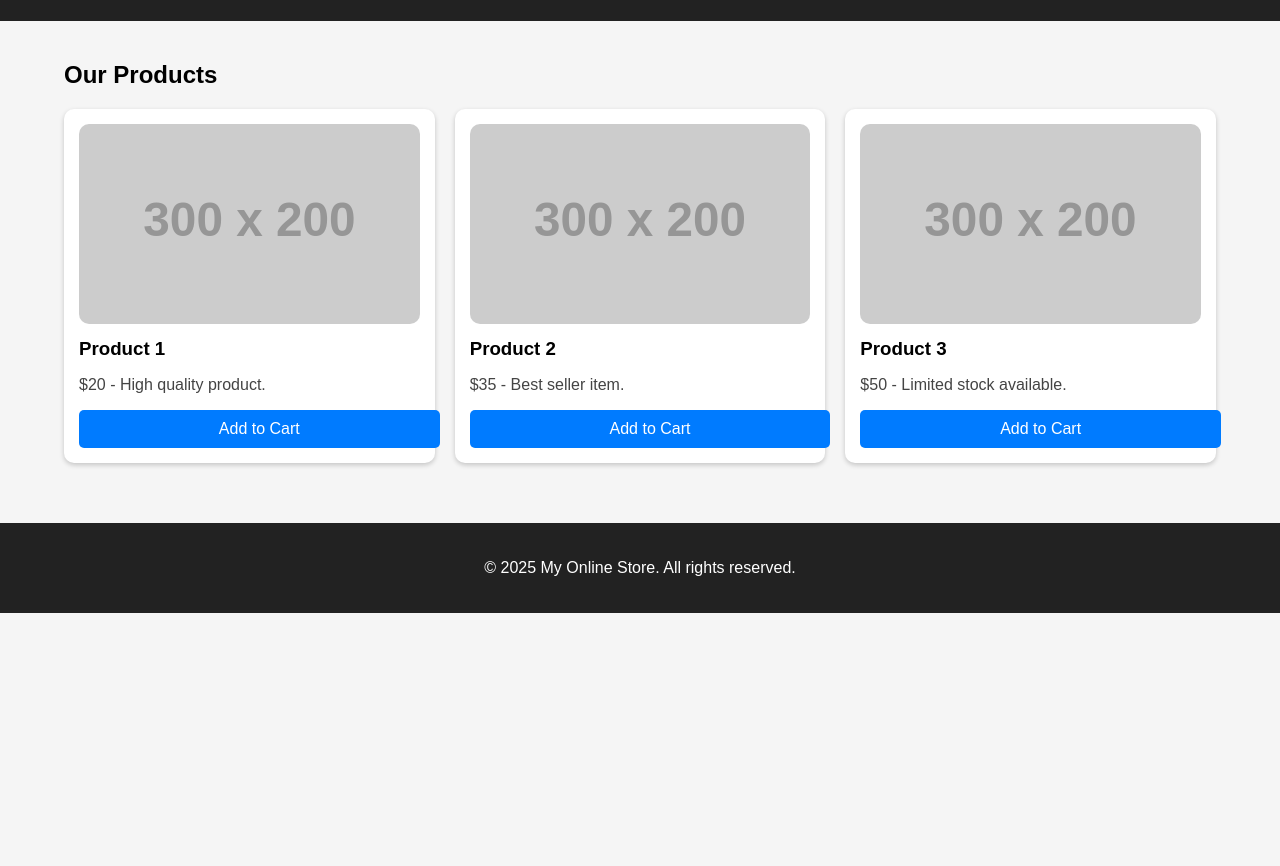
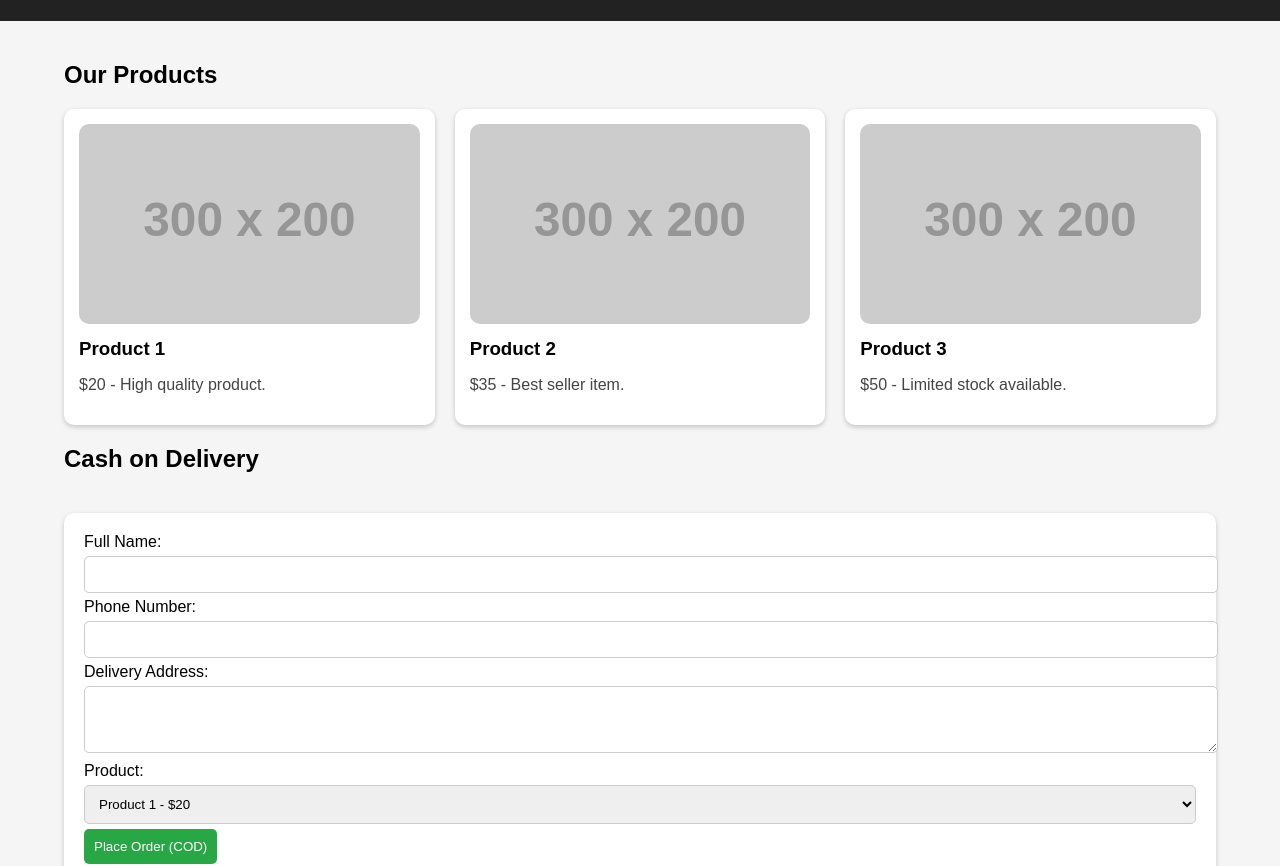
Before and after one commit to fahadLTB/onlineStore, a plain HTML site: page index.html in a window 1280 px wide. Shown: the part 99-965 px from the top of the page. Before the commit the page ends 800 px from the top, so only its background shows below. Drawn offline with Linux system fonts and the light colour scheme; placeholder pictures from the web are drawn by us; a script that the page names is missing.

Commit message:
Update store title and integrate PayPal buttons

```diff
--- a/index.html
+++ b/index.html
@@ -1,9 +1,9 @@
 <!DOCTYPE html>
 <html lang="en">
 <head>
-    <meta charset="UTF-8" />
-    <meta name="viewport" content="width=device-width, initial-scale=1.0" />
-    <title>Simple Online Store</title>
+    <meta charset="UTF-8">
+    <meta name="viewport" content="width=device-width, initial-scale=1.0">
+    <title>My Online Store</title>
     <style>
         body { font-family: Arial, sans-serif; margin: 0; padding: 0; background: #f5f5f5; }
         header { background: #222; color: #fff; padding: 20px; text-align: center; }
@@ -16,7 +16,12 @@
         .btn { display: block; width: 100%; padding: 10px; margin-top: 10px; background: #007bff; color: #fff; text-align: center; border-radius: 5px; text-decoration: none; }
         .btn:hover { background: #0056b3; }
         footer { margin-top: 40px; text-align: center; padding: 20px; background: #222; color:#fff; }
+        form { background: #fff; padding: 20px; border-radius: 10px; margin-top: 40px; box-shadow: 0 2px 5px rgba(0,0,0,0.2); }
+        form input, form textarea, form select { width: 100%; padding: 10px; margin: 5px 0; border-radius: 5px; border: 1px solid #ccc; }
+        form button { background: #28a745; color: #fff; padding: 10px; border: none; border-radius: 5px; cursor: pointer; }
+        form button:hover { background: #218838; }
     </style>
+    <script src="https://www.paypal.com/sdk/js?client-id=YOUR_PAYPAL_CLIENT_ID"></script>
 </head>
 <body>
     <header>
@@ -25,33 +30,60 @@
 
     <div class="container">
         <h2>Our Products</h2>
-
         <div class="products">
             <div class="card">
                 <img src="https://via.placeholder.com/300x200" alt="Product 1">
                 <h3>Product 1</h3>
                 <p>$20 - High quality product.</p>
-                <a href="#" class="btn">Add to Cart</a>
+                <div id="paypal-button-1"></div>
             </div>
-
             <div class="card">
                 <img src="https://via.placeholder.com/300x200" alt="Product 2">
                 <h3>Product 2</h3>
                 <p>$35 - Best seller item.</p>
-                <a href="#" class="btn">Add to Cart</a>
+                <div id="paypal-button-2"></div>
             </div>
-
             <div class="card">
                 <img src="https://via.placeholder.com/300x200" alt="Product 3">
                 <h3>Product 3</h3>
                 <p>$50 - Limited stock available.</p>
-                <a href="#" class="btn">Add to Cart</a>
+                <div id="paypal-button-3"></div>
             </div>
         </div>
+
+        <h2>Cash on Delivery</h2>
+        <form action="mailto:youremail@example.com" method="POST" enctype="text/plain">
+            <label for="name">Full Name:</label>
+            <input type="text" id="name" name="name" required>
+
+            <label for="phone">Phone Number:</label>
+            <input type="text" id="phone" name="phone" required>
+
+            <label for="address">Delivery Address:</label>
+            <textarea id="address" name="address" rows="3" required></textarea>
+
+            <label for="product">Product:</label>
+            <select id="product" name="product" required>
+                <option value="Product 1">Product 1 - $20</option>
+                <option value="Product 2">Product 2 - $35</option>
+                <option value="Product 3">Product 3 - $50</option>
+            </select>
+
+            <button type="submit">Place Order (COD)</button>
+        </form>
     </div>
 
     <footer>
         <p>© 2025 My Online Store. All rights reserved.</p>
     </footer>
+
+    <script>
+        // PayPal Buttons
+        paypal.Buttons({ createOrder: function(data, actions) { return actions.order.create({ purchase_units: [{ amount: { value: '20.00' } }] }); }, onApprove: function(data, actions) { return actions.order.capture().then(function(details) { alert('Payment completed by ' + details.payer.name.given_name); }); } }).render('#paypal-button-1');
+
+        paypal.Buttons({ createOrder: function(data, actions) { return actions.order.create({ purchase_units: [{ amount: { value: '35.00' } }] }); }, onApprove: function(data, actions) { return actions.order.capture().then(function(details) { alert('Payment completed by ' + details.payer.name.given_name); }); } }).render('#paypal-button-2');
+
+        paypal.Buttons({ createOrder: function(data, actions) { return actions.order.create({ purchase_units: [{ amount: { value: '50.00' } }] }); }, onApprove: function(data, actions) { return actions.order.capture().then(function(details) { alert('Payment completed by ' + details.payer.name.given_name); }); } }).render('#paypal-button-3');
+    </script>
 </body>
 </html>
```
